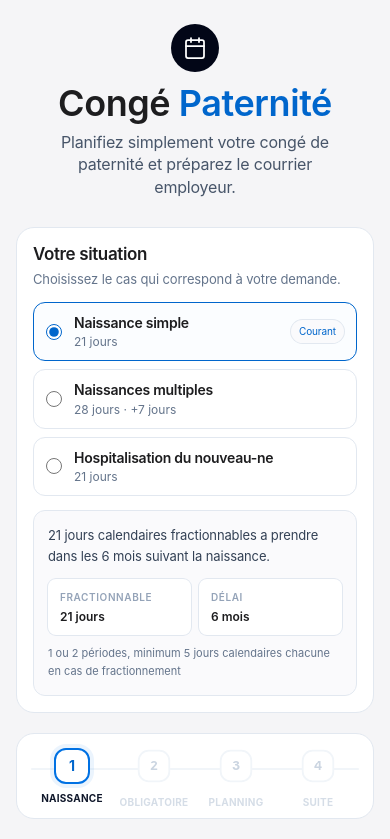
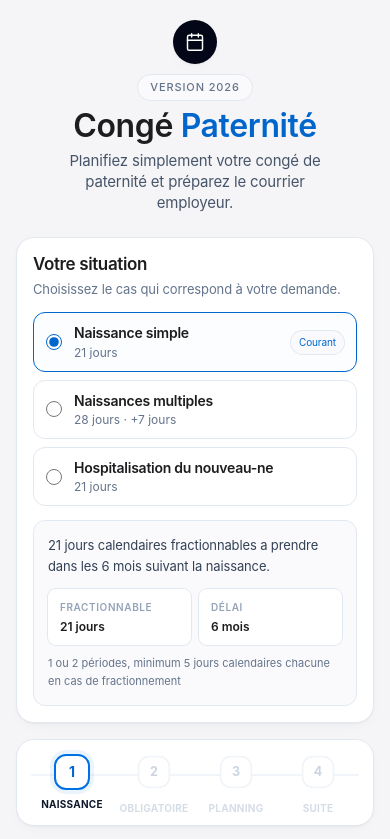
Before and after one commit to hachache/paternityleave, a React (Vite) app: page / in a window 390 px wide. Shown: the top 839 px of the page. Built offline with nearby package versions, Linux system fonts and the light colour scheme.

Commit message:
refactor(ui): refine Apple-like proportions and visual harmony
Improve card elevation tokens, compact hero layout, and align supplementary leave controls with brand styling for a more cohesive task-first experience.

```diff
--- a/src/App.tsx
+++ b/src/App.tsx
@@ -227,7 +227,7 @@ function App() {
       </a>
 
       <main id={mainContentId} className="flex-1 relative z-10">
-        <div className="container mx-auto max-w-[1120px] px-4 py-5 pt-6 pb-[calc(8rem+env(safe-area-inset-bottom))] sm:px-6 sm:py-8 sm:pt-14 sm:pb-12">
+        <div className="container mx-auto max-w-[1120px] px-4 py-5 pt-5 pb-[calc(8rem+env(safe-area-inset-bottom))] sm:px-6 sm:py-8 sm:pt-14 sm:pb-12">
           <motion.div
             initial="hidden"
             animate="visible"
@@ -242,7 +242,7 @@ function App() {
               showSupplementaryLink={isPaternityPlanComplete && showSupplementarySetup}
             />
 
-            <div className="mx-auto mb-10 grid max-w-[1080px] items-start gap-5 sm:mb-12 lg:grid-cols-[minmax(280px,320px)_minmax(0,1fr)] lg:gap-7">
+            <div className="mx-auto mb-8 grid max-w-[1080px] items-start gap-4 sm:mb-12 sm:gap-5 lg:grid-cols-[minmax(280px,320px)_minmax(0,1fr)] lg:gap-7">
               <motion.div
                 className="min-w-0 lg:sticky lg:top-24"
                 variants={fadeInUp}
@@ -392,7 +392,7 @@ function App() {
               variants={fadeInUp}
               transition={transition}
             >
-              <div className="rounded-2xl border border-brand-200 bg-white p-4 shadow-soft sm:p-5">
+              <div className="rounded-[18px] border border-brand-200 bg-white/95 p-4 shadow-card backdrop-blur sm:p-5">
                 <div className="flex items-center gap-3 sm:gap-4">
                   <div className="flex-shrink-0">
                     <div className="flex h-10 w-10 items-center justify-center rounded-xl bg-brand-600 text-lg font-bold text-white shadow-sm sm:h-12 sm:w-12 sm:text-xl">
--- a/src/components/CelebrationModal.tsx
+++ b/src/components/CelebrationModal.tsx
@@ -57,13 +57,7 @@ export function CelebrationModal({
     previouslyFocusedRef.current = document.activeElement as HTMLElement | null;
 
     const focusDialog = () => {
-      if (!dialogRef.current) return;
-      const focusable =
-        dialogRef.current.querySelector<HTMLElement>('[data-autofocus]') ??
-        dialogRef.current.querySelector<HTMLElement>(
-          'button, [href], input, textarea, select, [tabindex]:not([tabindex="-1"])'
-        );
-      focusable?.focus();
+      dialogRef.current?.focus();
     };
 
     const frame = requestAnimationFrame(focusDialog);
@@ -151,7 +145,7 @@ export function CelebrationModal({
             onClick={() => dismissWithAnimation(onClose)}
           >
             <motion.div
-              className="relative max-h-[calc(100vh-2rem)] w-full max-w-md overflow-y-auto rounded-[18px] bg-white p-5 shadow-soft sm:p-8"
+              className="relative max-h-[calc(100vh-2rem)] w-full max-w-md overflow-y-auto rounded-[18px] bg-white p-5 shadow-elevated sm:p-8"
               initial={shouldReduce ? false : { opacity: 0, scale: 0.94 }}
               animate={{ opacity: 1, scale: 1 }}
               exit={{ opacity: 0, scale: 0.96 }}
@@ -207,7 +201,6 @@ export function CelebrationModal({
                       onClick={() => dismissWithAnimation(onGoToSupplementary)}
                       variant="primary"
                       fullWidth
-                      data-autofocus
                     >
                       Configurer le congé supplémentaire
                     </Button>
@@ -216,7 +209,6 @@ export function CelebrationModal({
                     onClick={() => dismissWithAnimation(onGoToLetter)}
                     variant={showSupplementaryAction ? 'outline' : 'primary'}
                     fullWidth
-                    data-autofocus={!showSupplementaryAction}
                   >
                     {showSupplementaryAction ? 'Générer le courrier employeur' : 'Générer le courrier'}
                   </Button>
--- a/src/components/HeroHeader.tsx
+++ b/src/components/HeroHeader.tsx
@@ -12,7 +12,7 @@ export function HeroHeader({ hasBirthDate, onResetRequest }: HeroHeaderProps) {
 
   return (
     <motion.header
-      className="relative mb-5 text-center sm:mb-7"
+      className="relative mb-4 text-center sm:mb-7"
       variants={fadeInUp}
       transition={transition}
     >
@@ -27,29 +27,28 @@ export function HeroHeader({ hasBirthDate, onResetRequest }: HeroHeaderProps) {
         </button>
       </div>
 
-      <div className="mb-3 flex justify-center sm:mb-4">
+      <div className="mb-2.5 flex justify-center sm:mb-4">
         <button
           type="button"
           onClick={onResetRequest}
           aria-label="Réinitialiser le simulateur"
-          className={`relative inline-flex h-12 w-12 items-center justify-center rounded-full bg-slate-950 text-white transition-transform duration-200 hover:scale-[1.01] active:scale-95 sm:h-16 sm:w-16 ${hasBirthDate ? 'cursor-pointer' : 'cursor-default'}`}
+          className={`relative inline-flex h-11 w-11 items-center justify-center rounded-full bg-slate-950 text-white shadow-card transition-transform duration-200 hover:scale-[1.01] active:scale-95 sm:h-16 sm:w-16 ${hasBirthDate ? 'cursor-pointer' : 'cursor-default'}`}
           title={hasBirthDate ? 'Cliquer pour réinitialiser' : 'Calendrier'}
         >
-          <CalendarIcon className="h-6 w-6 sm:h-8 sm:w-8" strokeWidth={1.75} aria-hidden="true" />
+          <CalendarIcon className="h-5 w-5 sm:h-8 sm:w-8" strokeWidth={1.75} aria-hidden="true" />
         </button>
       </div>
 
-      <h1 className="relative mb-2 inline-block max-w-full text-[2.25rem] font-semibold leading-[1.07] tracking-[-0.012em] text-[#1d1d1f] sm:mb-3 sm:text-[52px]">
-        Congé <span className="text-brand-600">Paternité</span>
-        {' '}
-        <span
-          aria-hidden="true"
-          className="absolute -right-14 -top-8 hidden whitespace-nowrap rounded-full border border-slate-200 bg-[#fafafc] px-3 py-1 text-xs font-normal tracking-[-0.01em] text-slate-600 sm:inline-block"
-        >
+      <div className="mb-2 flex justify-center sm:mb-3">
+        <span className="inline-flex items-center rounded-full border border-slate-200 bg-[#fafafc] px-3 py-1 text-[11px] font-medium uppercase tracking-[0.08em] text-slate-500">
           Version 2026
         </span>
+      </div>
+
+      <h1 className="mx-auto mb-2 max-w-full text-[2rem] font-semibold leading-[1.05] tracking-[-0.012em] text-[#1d1d1f] sm:mb-3 sm:text-[52px]">
+        Congé <span className="text-brand-600">Paternité</span>
       </h1>
-      <p className="mx-auto mb-0 max-w-xs px-4 text-[16px] font-normal leading-[1.42] tracking-[-0.012em] text-slate-600 sm:max-w-2xl sm:text-[22px] sm:leading-[1.2]">
+      <p className="mx-auto mb-0 max-w-[18rem] text-[15px] font-normal leading-[1.4] tracking-[-0.012em] text-slate-600 sm:max-w-2xl sm:text-[22px] sm:leading-[1.2]">
         Planifiez simplement votre congé de paternité et préparez le courrier employeur.
       </p>
     </motion.header>
--- a/src/components/PostPlanningNavBar.tsx
+++ b/src/components/PostPlanningNavBar.tsx
@@ -19,7 +19,7 @@ export function PostPlanningNavBar({ showSupplementaryLink }: PostPlanningNavBar
       className="sticky top-20 z-30 mx-auto mb-8 hidden max-w-4xl scroll-mt-28 sm:block"
       aria-label="Navigation après planification"
     >
-      <div className="rounded-2xl border border-slate-200 bg-white p-2 shadow-sm">
+      <div className="rounded-[18px] border border-slate-200 bg-white/95 p-2 shadow-card backdrop-blur">
         <p className="px-2.5 sm:px-3 pt-2 pb-1 text-[10px] font-bold uppercase tracking-wider text-slate-400">
           Suite de votre dossier
         </p>
--- a/src/components/ProgressStepper.tsx
+++ b/src/components/ProgressStepper.tsx
@@ -35,7 +35,7 @@ export function ProgressStepper({ currentStep, fractionableDays, scenario }: Pro
       variants={slideUp}
       transition={transition}
     >
-      <div className="relative overflow-hidden rounded-[18px] border border-slate-200 bg-white p-3.5 shadow-none sm:p-5">
+      <div className="relative overflow-hidden rounded-[18px] border border-slate-200 bg-white p-3.5 shadow-card sm:p-5">
 
         <div className="flex items-center justify-between relative">
           <div
@@ -43,7 +43,7 @@ export function ProgressStepper({ currentStep, fractionableDays, scenario }: Pro
             style={{ top: '20px' }}
           >
             <motion.div
-              className="h-full rounded-full bg-brand-500 shadow-[0_0_10px_rgba(14,165,233,0.5)]"
+              className="h-full rounded-full bg-brand-500"
               animate={{ width: `${progressPercent}%` }}
               transition={progressTransition}
             />
--- a/src/index.css
+++ b/src/index.css
@@ -35,7 +35,7 @@
 
 @layer components {
   .premium-card {
-    @apply relative overflow-hidden rounded-[18px] border border-slate-200 bg-white shadow-none transition-colors duration-200;
+    @apply relative overflow-hidden rounded-[18px] border border-slate-200 bg-white shadow-card transition-[border-color,box-shadow] duration-200;
   }
 
   @media (hover: hover) {
--- a/tailwind.config.js
+++ b/tailwind.config.js
@@ -41,7 +41,9 @@ export default {
         },
       },
       boxShadow: {
-        'soft': '0 1px 2px rgba(0, 0, 0, 0.03)',
+        'soft': '0 1px 2px rgba(15, 23, 42, 0.04)',
+        'card': '0 1px 2px rgba(15, 23, 42, 0.04), 0 6px 20px -12px rgba(15, 23, 42, 0.1)',
+        'elevated': '0 18px 48px -20px rgba(15, 23, 42, 0.24)',
         'glass': '0 1px 2px rgba(0, 0, 0, 0.04)',
         'glow': '0 0 0 1px rgba(0, 102, 204, 0.18)',
       },
```
Also changed, not shown: src/components/SupplementaryLeaveCard.tsx (+14 -16 lines).
